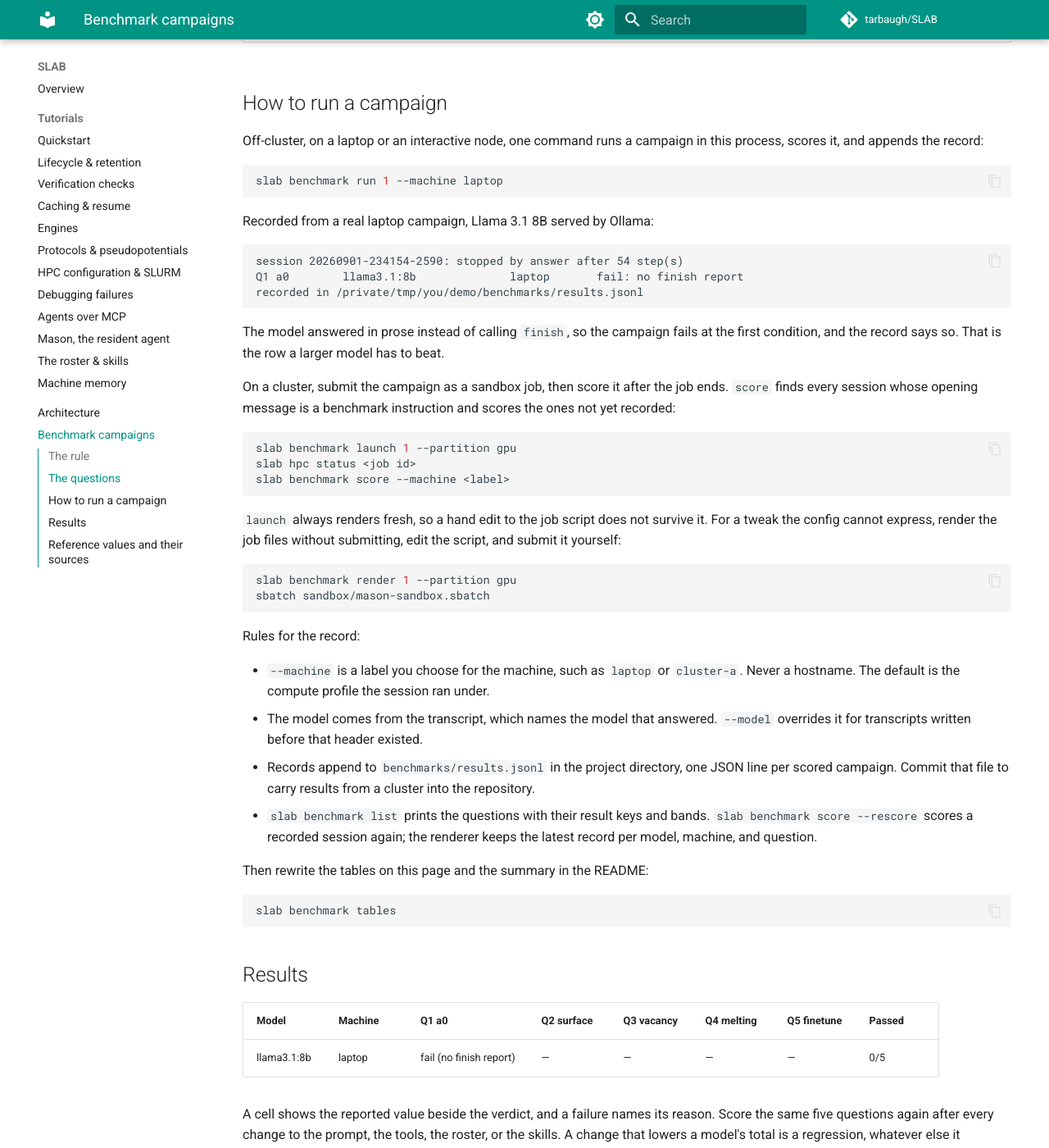
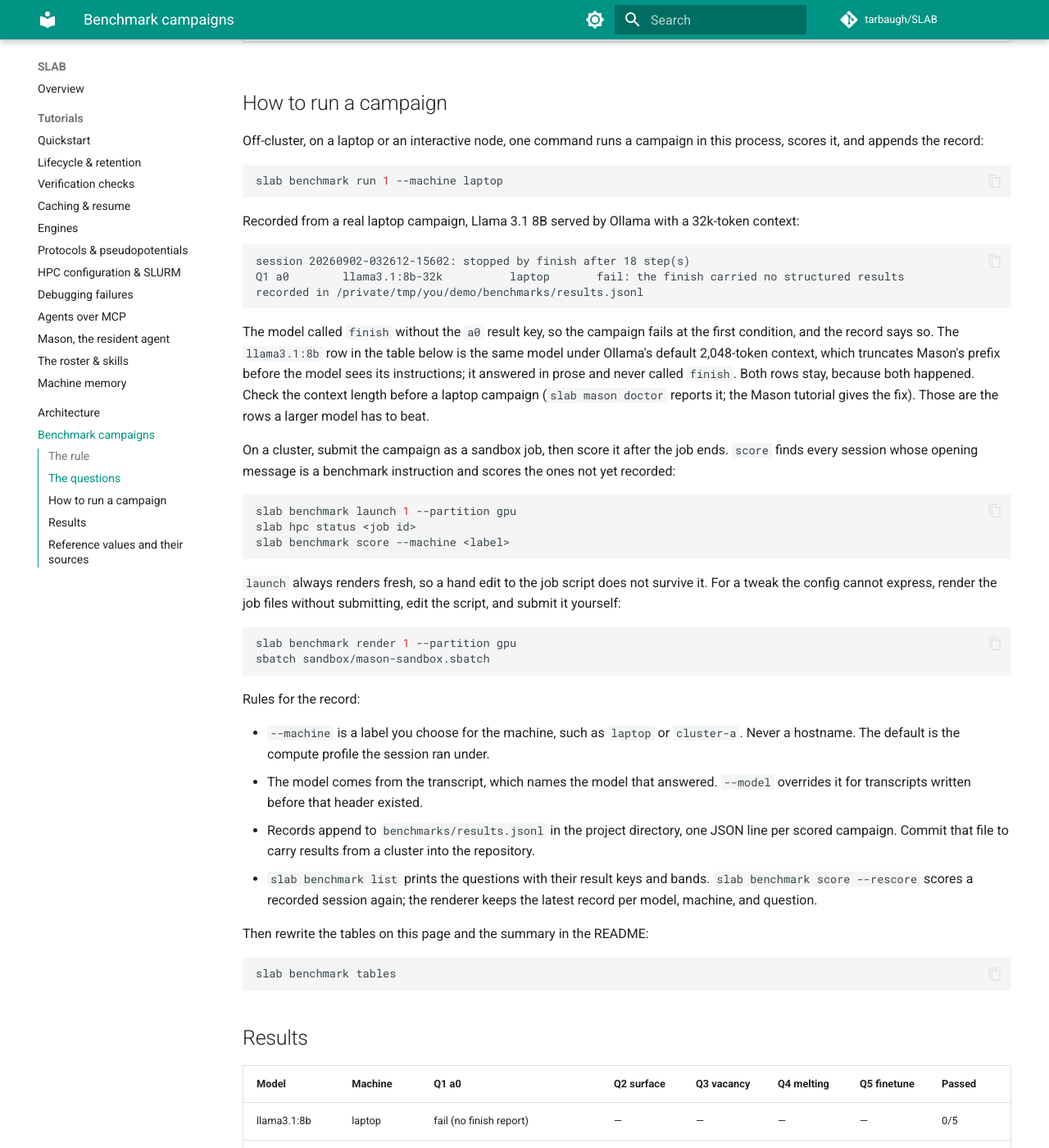
Before and after one commit to tarbaugh/SLAB, an MkDocs documentation site: the page built from docs/benchmark.md, in a window 1280 px wide and 1400 px high, scrolled down 1916 px. Shown: the whole window at 82% size. Built offline with MkDocs 1.6.1 and Material for MkDocs 9.7.7, drawn with Linux system fonts in a browser that asks for light colours; comment, search, counter and statistics services are not loaded; some of the changed text lies outside the part shown.

Commit message:
A second laptop row: the same model with a context it can see
The first llama3.1:8b row ran under Ollama's default 2,048-token
context, which truncates Mason's prefix before the model sees its
instructions. The same model served with a 32k context calls finish
after 18 steps, but without the result key, so the campaign fails at
the first condition. Both rows stay, because both happened, and the
page says which context each ran under.

Co-Authored-By: Claude Fable 5.1 <noreply@anthropic.com>

````diff
--- a/docs/benchmark.md
+++ b/docs/benchmark.md
@@ -73,18 +73,24 @@ campaign in this process, scores it, and appends the record:
 slab benchmark run 1 --machine laptop
 ```
 
-Recorded from a real laptop campaign, Llama 3.1 8B served by Ollama:
+Recorded from a real laptop campaign, Llama 3.1 8B served by Ollama with
+a 32k-token context:
 
 <!-- no-verify -->
 ```text
-session 20260901-234154-2590: stopped by answer after 54 step(s)
-Q1 a0        llama3.1:8b              laptop       fail: no finish report
+session 20260902-032612-15602: stopped by finish after 18 step(s)
+Q1 a0        llama3.1:8b-32k          laptop       fail: the finish carried no structured results
 recorded in /private/tmp/you/demo/benchmarks/results.jsonl
 ```
 
-The model answered in prose instead of calling `finish`, so the campaign
-fails at the first condition, and the record says so. That is the row a
-larger model has to beat.
+The model called `finish` without the `a0` result key, so the campaign
+fails at the first condition, and the record says so. The `llama3.1:8b`
+row in the table below is the same model under Ollama's default
+2,048-token context, which truncates Mason's prefix before the model
+sees its instructions; it answered in prose and never called `finish`.
+Both rows stay, because both happened. Check the context length before a
+laptop campaign (`slab mason doctor` reports it; the Mason tutorial gives
+the fix). Those are the rows a larger model has to beat.
 
 On a cluster, submit the campaign as a sandbox job, then score it after
 the job ends. `score` finds every session whose opening message is a
@@ -133,6 +139,7 @@ slab benchmark tables
 | Model | Machine | Q1 a0 | Q2 surface | Q3 vacancy | Q4 melting | Q5 finetune | Passed |
 | --- | --- | --- | --- | --- | --- | --- | --- |
 | llama3.1:8b | laptop | fail (no finish report) | — | — | — | — | 0/5 |
+| llama3.1:8b-32k | laptop | fail (the finish carried no structured results) | — | — | — | — | 0/5 |
 <!-- benchmark:results:end -->
 
 A cell shows the reported value beside the verdict, and a failure names
````
Also changed, not shown: README.md (+1 -0 lines), 1 other file.
